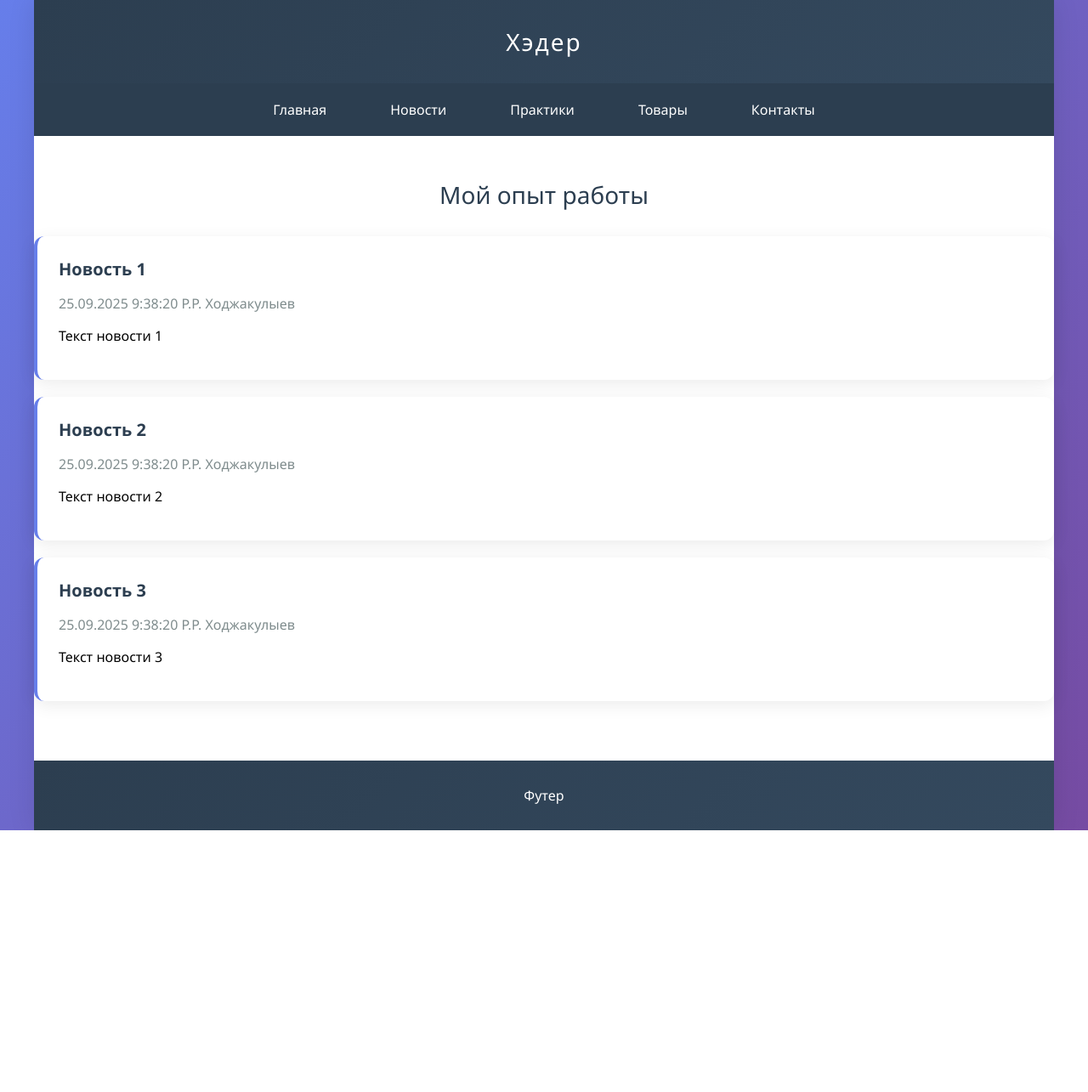
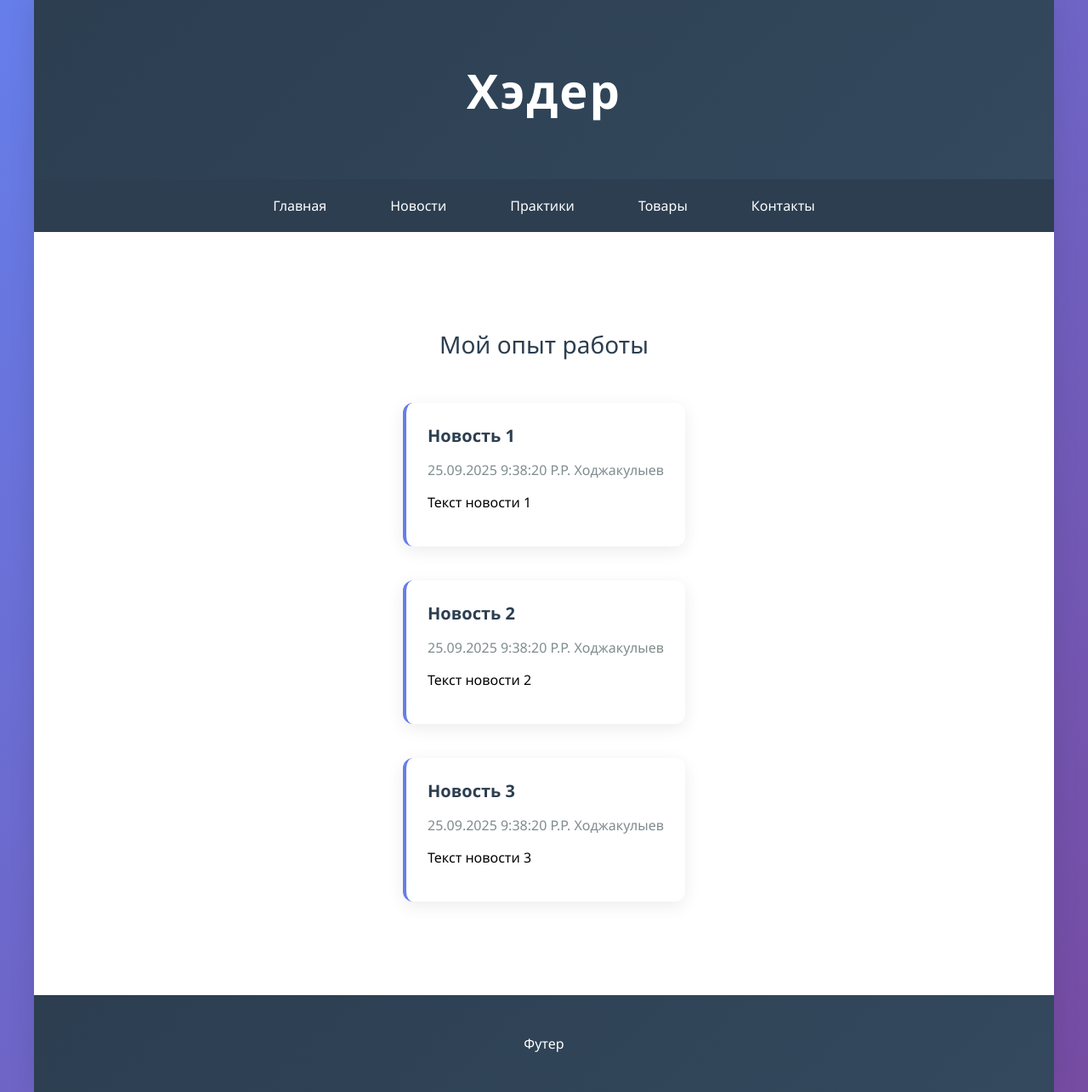
Before and after one commit to RovshanRH/frontend-and-backend-practice, a plain HTML site: page pages/news.html in a window 1280 px wide. Shown: the whole page at 85% size. Before the commit the page ends 977 px from the top, so only its background shows below. Drawn offline with Linux system fonts and the light colour scheme.

Commit message:
feat: modified news

```diff
--- a/pages/news.html
+++ b/pages/news.html
@@ -9,8 +9,8 @@
 </head>
 <body>
     <div class="page-container">
-        <div class="header">Хэдер</div>
-        <div class="nav">
+        <header class="header"><h1>Хэдер</h1></header>
+        <nav class="nav">
             <ul class="nav-list">
                 <li class="nav-item"><a class="nav-link"
                 href="../index.html">Главная</a></li>
@@ -24,47 +24,32 @@
                 href="contacts.html">Контакты</a></li>
             </ul>
 
-        </div>
-        <div class="content">
-        <!-- <div>
-            <h1>Новость 1</h1>
-            <p>25.09.2025 9:38:20 Р.Р. Ходжакулыев</p>
-            <p>Текст новости 1</p>
-        </div>
-        <div>
-            <h1>Новость 2</h1>
-            <p>25.09.2025 9:38:20 Р.Р. Ходжакулыев</p>
-            <p>Текст новости 2</p>
-        </div>
-        <div>
-            <h1>Новость 3</h1>
-            <p>25.09.2025 9:38:20 Р.Р. Ходжакулыев</p>
-            <p>Текст новости 3</p>
-        </div> -->
+        </nav>
+        <main class="content">
             <section class="news-section">
                 <h2 class="section-title">Мой опыт работы</h2>
-                <div class="news-card">
+                    <article class="news-card">
                         <h3 class="news-title">Новость 1</h3>
                         <p class="news-time">25.09.2025 9:38:20 Р.Р. Ходжакулыев</p>
                         <p class="news-desk">Текст новости 1</p>
-                </div>
-                <div class="news-card">
+                    </article>
+                    <article class="news-card">
                         <h3 class="news-title">Новость 2</h3>
                         <p class="news-time">25.09.2025 9:38:20 Р.Р. Ходжакулыев</p>
                         <p class="news-desk">Текст новости 2</p>
-                </div>
-                <div class="news-card">
+                    </article>
+                    <article class="news-card">
                         <h3 class="news-title">Новость 3</h3>
                         <p class="news-time">25.09.2025 9:38:20 Р.Р. Ходжакулыев</p>
                         <p class="news-desk">Текст новости 3</p>
-                </div>
+                    </article>
 
 
             </section>
 
 
-        </div>
-        <div class="footer">Футер</div>
+        </main>
+        <footer class="footer"><p>Футер</p></footer>
 
     </div>
 
--- a/style/style.css
+++ b/style/style.css
@@ -164,7 +164,7 @@ main.content {
 
 
 
-.contacts-section {
+.contacts-section, .goods-section, .news-section {
     grid-column: 1 / -1;
     display: flex;
     flex-direction: column;
```
Lines whose indentation alone changed are shown as unchanged.
